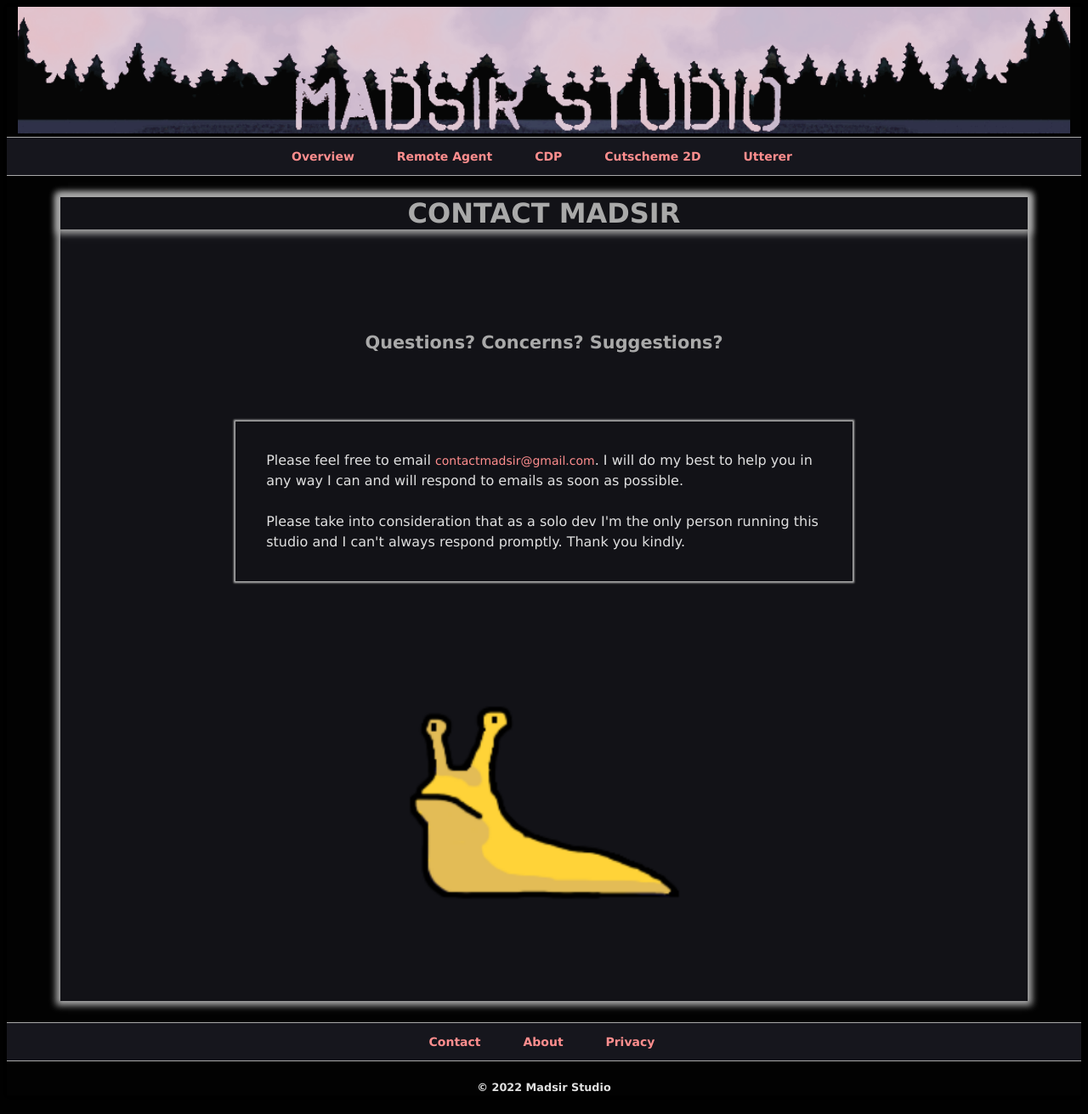
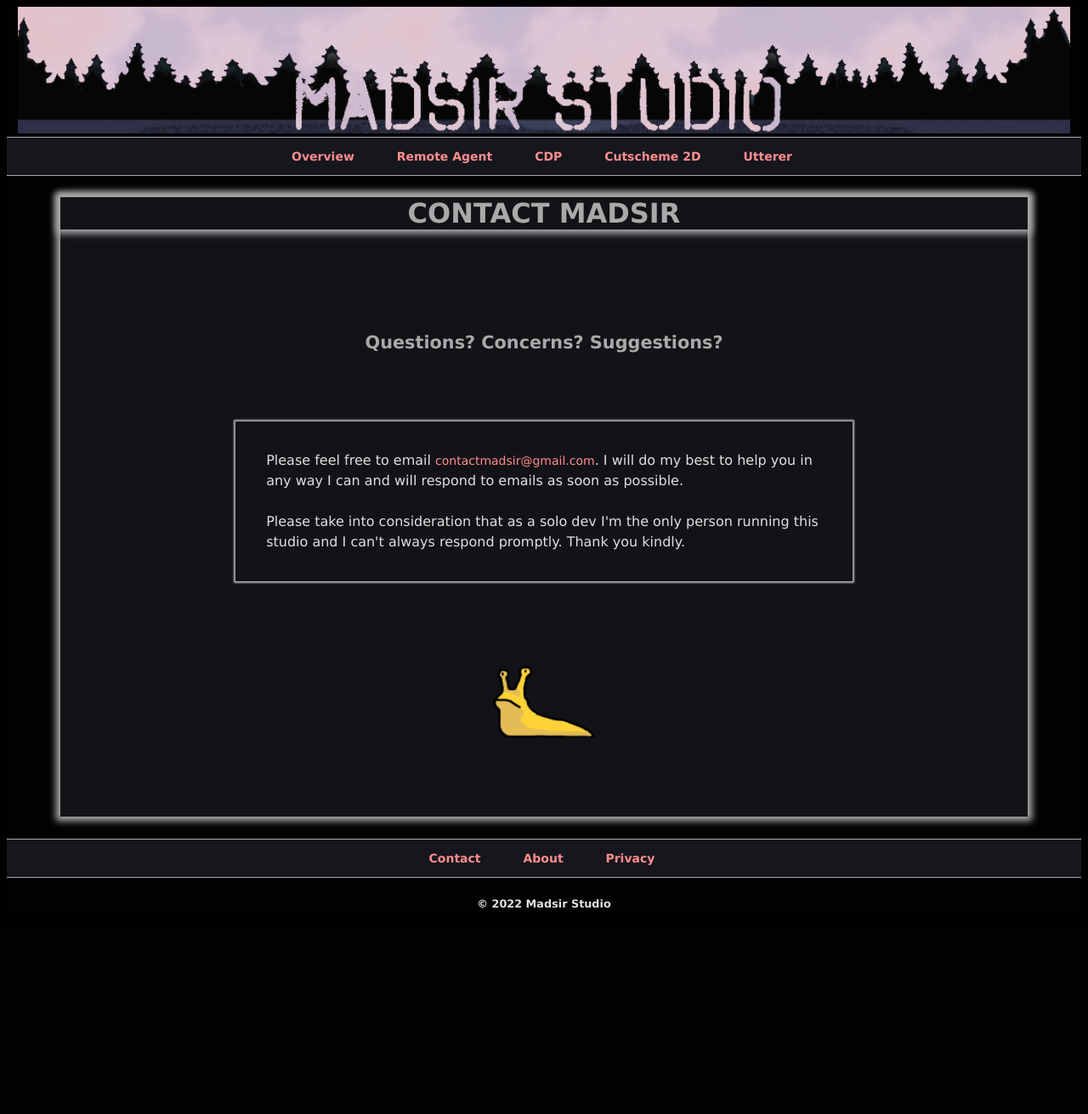
Before and after one commit to Madsir/madsirstudio.github.io, a Jekyll site: the page built from contact/index.html, in a window 1280 px wide. Shown: the whole page at 85% size. Built offline with Jekyll 4.4.1, drawn with Linux system fonts in a browser that asks for light colours; after the commit the page ends 1095 px from its top, so only the background shows below that.

Commit message:
Update index.html

```diff
--- a/contact/index.html
+++ b/contact/index.html
@@ -52,7 +52,7 @@ title: Contact Madsir Studio
 		<br>
     		<br>
 		<center>
-			<a href="/Assets/sluggy.png"><img src="/Assets/sluggy.png" alt="Madsir Studio" width="40%"></a><br>
+			<a href="/Assets/sluggy.png"><img src="/Assets/sluggy.png" alt="Madsir Studio" width="15%"></a><br>
 		</center>
 		<br>
 		<br>
```
